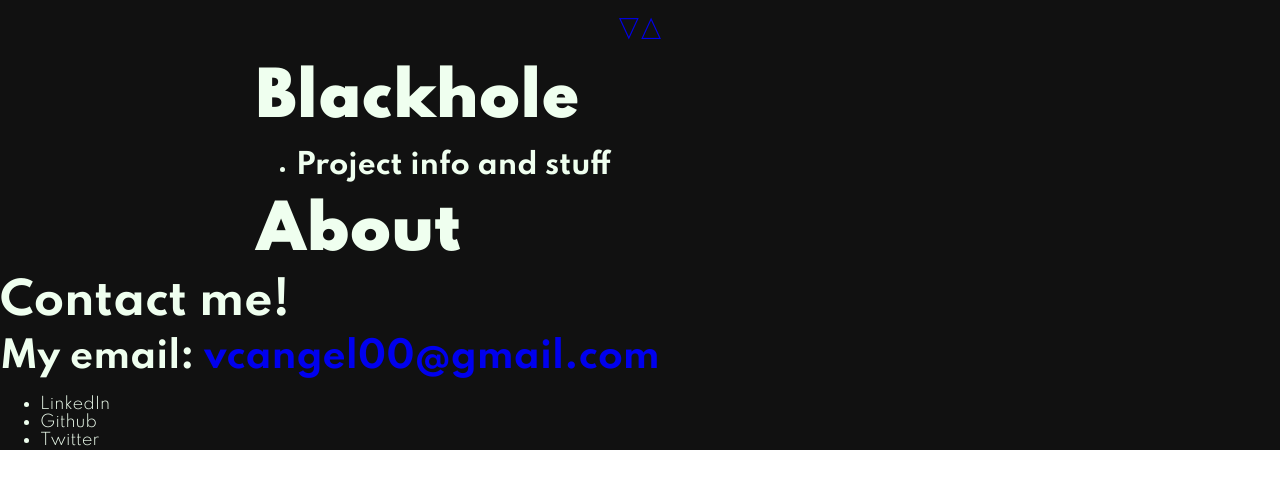
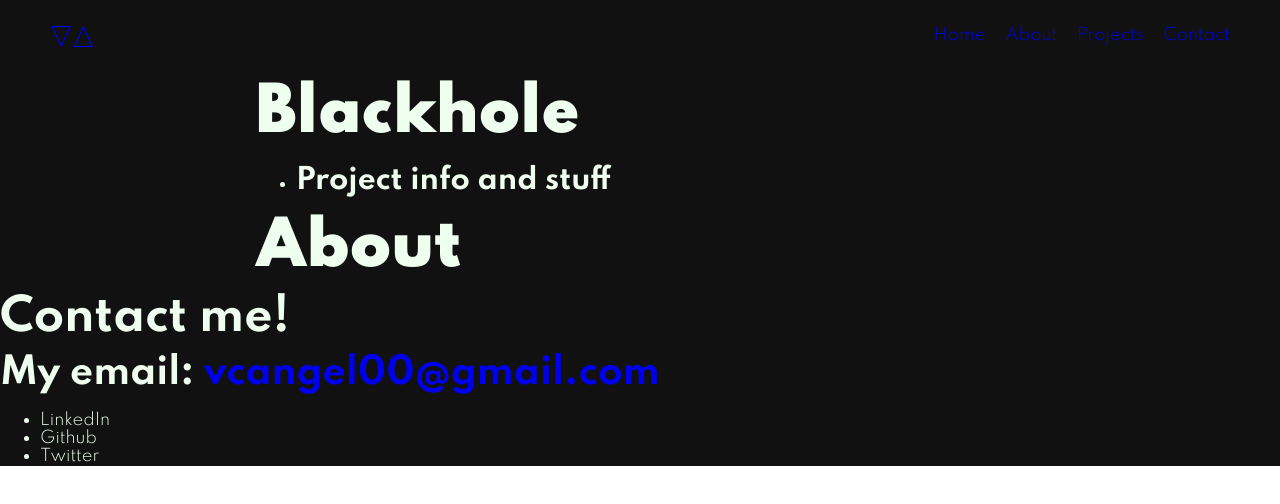
Before and after one commit to VCAngel/vcangel.dev, a React (Create React App) app: page / in a window 1280 px wide. Shown: the top 504 px of the page. Built offline with nearby package versions, Linux system fonts and the light colour scheme.

Commit message:
Navlinks added

```diff
--- a/src/components/navbar/Navbar.jsx
+++ b/src/components/navbar/Navbar.jsx
@@ -1,11 +1,26 @@
 import React from 'react';
 
 const Navbar = () => {
-    return(
+    const links = ['Home', 'About', 'Projects', 'Contact']
+
+    return (
         <header className="navbar">
-            <a href='#' className="navbar__icon">VA</a>
+            <div className="navbar__icon">
+                <a href='#'>VA</a>
+            </div>
+            <ul className="navbar__links">
+                {links.map((link, index) => <Navlink text={link} key={index} />)}
+            </ul>
         </header>
     )
 }
 
+function Navlink({ text }) {
+    return (
+        <li className="navbar__links--item">
+            <a href="#">{text}</a>
+        </li>
+    );
+}
+
 export default Navbar;
--- a/src/scss/styles/_navbar.scss
+++ b/src/scss/styles/_navbar.scss
@@ -1,12 +1,22 @@
 .navbar {
     width: 100%;
-    padding: 1rem 3rem;
+    padding: 1rem 5rem;
     display: flex;
-    justify-content: center;
+    justify-content: space-between;
     align-items: center;
 
-    &__icon{
+    &__icon {
         font-family: $coolFont;
         font-size: 3rem;
     }
+
+    &__links {
+        display: flex;
+        justify-content: space-around;
+        align-items: center;
+        gap: 2rem;
+        font-family: $primaryFont;
+        list-style-type: none;
+        // todo breakpoint structures
+    }
 }
```
